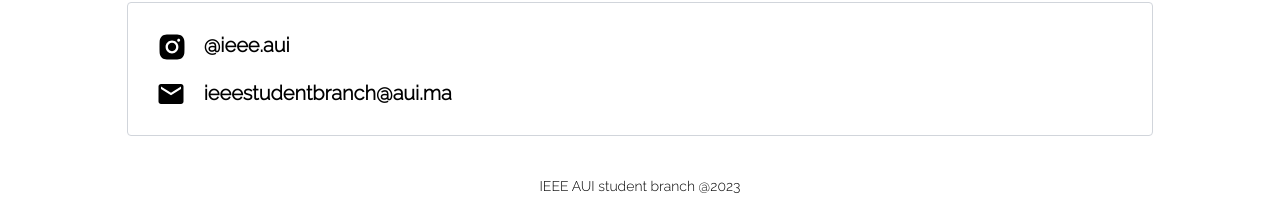
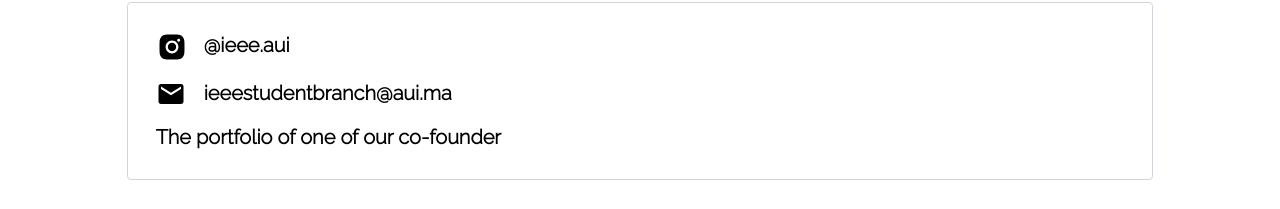
Before and after one commit to Ghosty-Rz/IEEE-website, a Next.js app: page / in a window 1280 px wide. Shown: the part 1593-1802 px from the top of the page. Built offline with nearby package versions, Linux system fonts and the light colour scheme.

Commit message:
Add Portfolio

```diff
--- a/components/ContactInfo.tsx
+++ b/components/ContactInfo.tsx
@@ -13,6 +13,10 @@
 
             <a href='https://www.google.com/intl/fr/gmail/about/' target="_blank" rel="noopener noreferrer">
             <h1 className='flex p-2 space-x-12 text-xl font-bold'><MdEmail size={30} className='absolute'/> <span>ieeestudentbranch@aui.ma</span></h1></a>
+
+            <a href='https://portfolio-asmae.vercel.app/' target="_blank" rel="noopener noreferrer">
+            <h1 className='flex p-2 space-x-4 text-xl font-bold'> <span>The portfolio of one of our co-founder</span></h1></a>
+
         </div>
     </div>
     </div>
```
